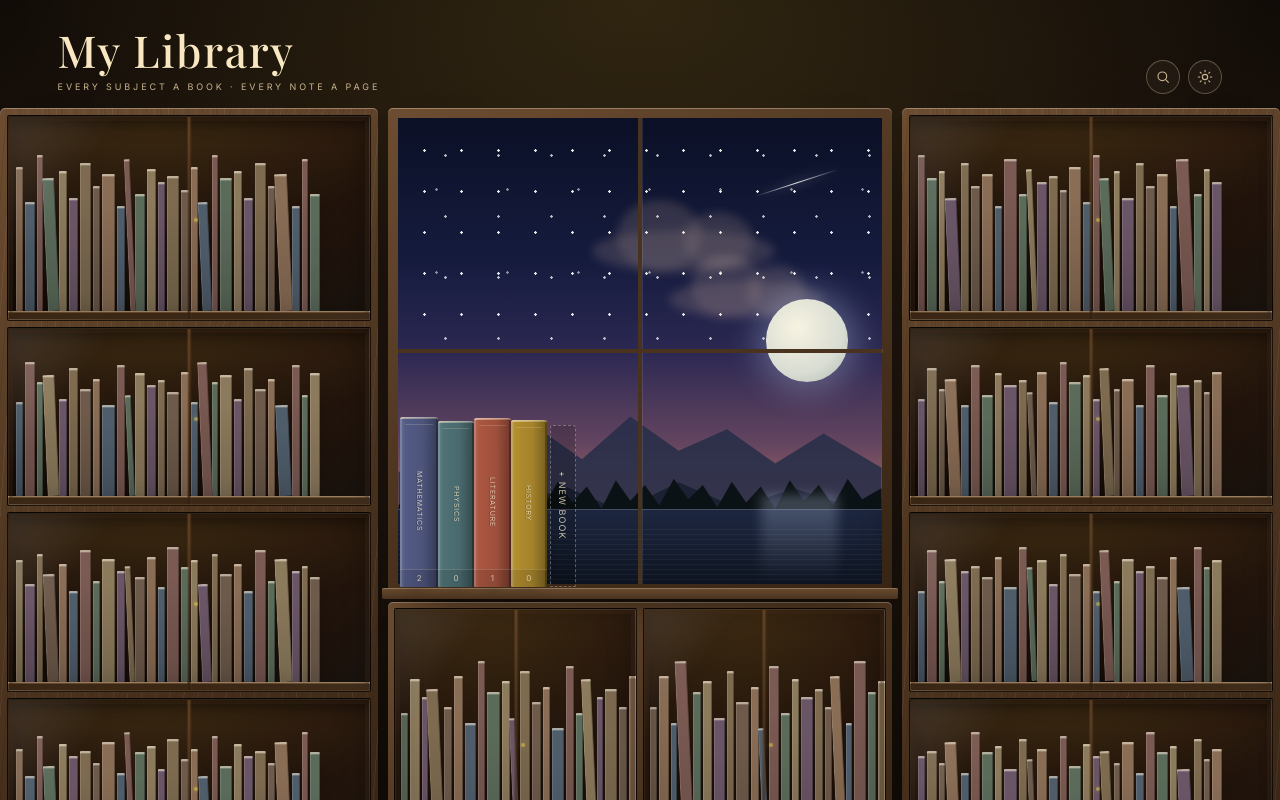
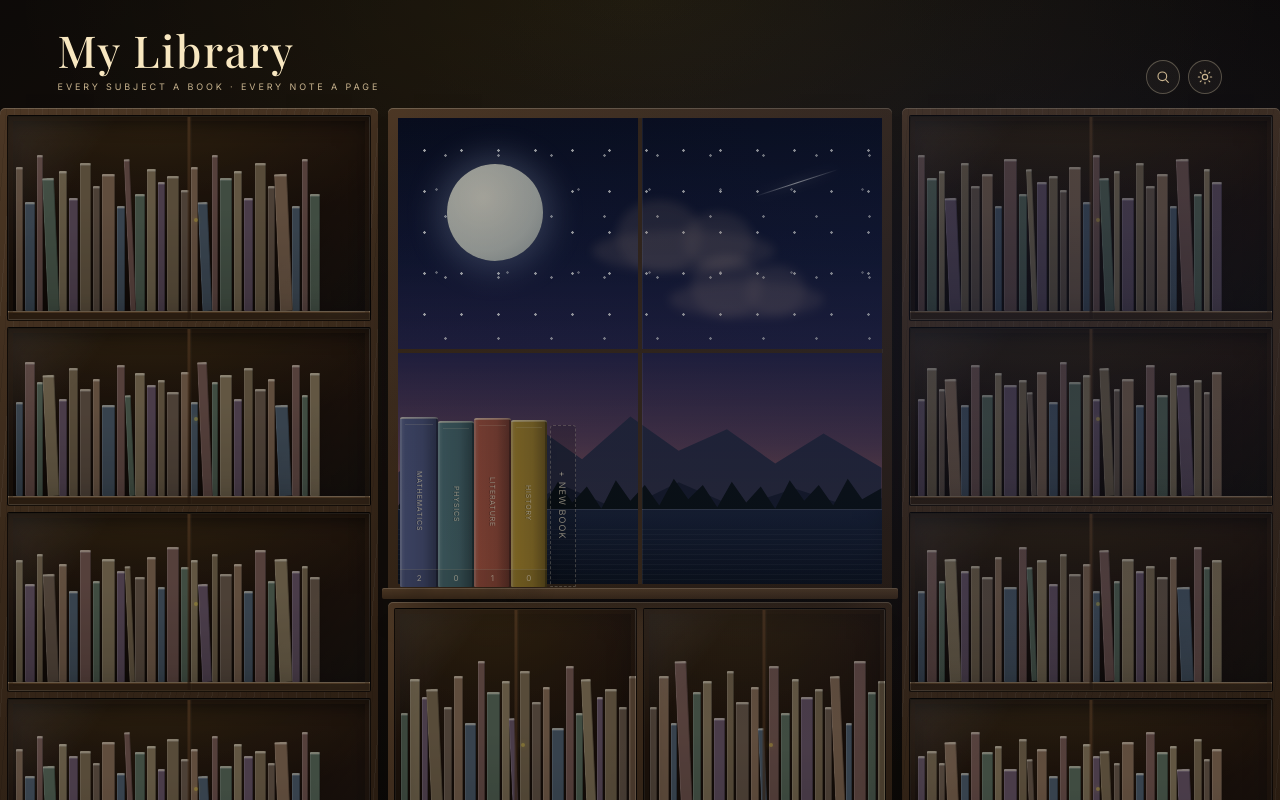
Before and after one commit to olcanaskar/my-library, a Next.js app: page / in a window 1280 px wide. Built offline with nearby package versions, Linux system fonts and the light colour scheme; a web font is replaced by a local one.

Commit message:
feat: animate the sun and moon on opposite diagonal paths

```diff
--- a/app/globals.css
+++ b/app/globals.css
@@ -1271,6 +1271,8 @@ html[data-theme="dark"] .library-scene.library-room {
 }
 
 .library-head {
+  position: relative;
+  z-index: 30;
   display: flex;
   flex: none;
   align-items: flex-end;
@@ -1335,6 +1337,44 @@ html[data-theme="dark"] .library-scene.library-room {
   align-self: center;
   grid-template-columns: minmax(290px, 1fr) minmax(380px, 1.33fr) minmax(290px, 1fr);
   gap: clamp(6px, 0.8vw, 12px);
+}
+
+.room-light {
+  position: absolute;
+  inset: 0;
+  z-index: 20;
+  pointer-events: none;
+  transition: opacity 1100ms ease;
+}
+
+.room-light--day {
+  background:
+    radial-gradient(
+      75% 80% at 78% 38%,
+      rgba(255, 232, 178, 0.26),
+      transparent 62%
+    ),
+    rgba(255, 244, 220, 0.06);
+  opacity: 1;
+}
+
+.room-light--night {
+  background:
+    radial-gradient(
+      80% 90% at 78% 38%,
+      rgba(20, 30, 60, 0.35),
+      transparent 65%
+    ),
+    rgba(2, 4, 8, 0.3);
+  opacity: 0;
+}
+
+html[data-theme="dark"] .room-light--day {
+  opacity: 0;
+}
+
+html[data-theme="dark"] .room-light--night {
+  opacity: 1;
 }
 
 .bookcase {
@@ -1546,11 +1586,11 @@ html[data-theme="dark"] .window-sky--night {
 }
 
 .library-room .window-moon {
-  top: 39%;
-  right: 7%;
-  left: auto;
+  top: 10%;
+  right: auto;
+  left: 10%;
   z-index: 2;
-  width: 17%;
+  width: 20%;
   box-shadow: 0 0 30px 10px rgba(200, 220, 255, 0.28);
 }
 
@@ -1563,21 +1603,28 @@ html[data-theme="dark"] .window-sky--night {
   box-shadow: 0 0 34px 14px rgba(255, 244, 200, 0.45);
 }
 
+.library-room .window-moon {
+  transform: translate(-80%, 80%);
+}
+
+.library-room .window-sun {
+  transform: translate(80%, 80%);
+}
+
 .library-room .window-sun,
 .library-room .window-moon {
-  transform: translateY(90%);
   transition:
     opacity 700ms ease,
     transform 1000ms cubic-bezier(0.4, 0, 0.2, 1);
 }
 
 html[data-theme="light"] .library-room .window-sun {
-  transform: translateY(0);
+  transform: translate(0, 0);
   transition-delay: 300ms;
 }
 
 html[data-theme="dark"] .library-room .window-moon {
-  transform: translateY(0);
+  transform: translate(0, 0);
   transition-delay: 300ms;
 }
 
@@ -1787,9 +1834,28 @@ html[data-theme="dark"] .library-room .window-cloud {
   transition: opacity 1100ms ease;
 }
 
+.window-lake-glow--moon {
+  left: 14%;
+  background: linear-gradient(
+    180deg,
+    rgba(200, 220, 255, 0.5),
+    transparent
+  );
+  opacity: 0;
+}
+
 .window-lake-glow--sun {
   right: 9%;
   background: linear-gradient(180deg, var(--lake-glow), transparent);
+  opacity: 0.55;
+}
+
+html[data-theme="dark"] .window-lake-glow--sun {
+  opacity: 0;
+}
+
+html[data-theme="dark"] .window-lake-glow--moon {
+  opacity: 0.55;
 }
 
 .window-muntin {
--- a/components/library/LibraryView.tsx
+++ b/components/library/LibraryView.tsx
@@ -116,6 +116,7 @@ export function LibraryView({
               <span className="window-ridge window-ridge--mid" />
               <span className="window-treeline" />
               <span className="window-lake" />
+              <span className="window-lake-glow window-lake-glow--moon" />
               <span className="window-lake-glow window-lake-glow--sun" />
             </div>
 
@@ -200,6 +201,9 @@ export function LibraryView({
           </div>
         </section>
       </div>
+
+      <span aria-hidden="true" className="room-light room-light--day" />
+      <span aria-hidden="true" className="room-light room-light--night" />
     </div>
   );
 }
```
